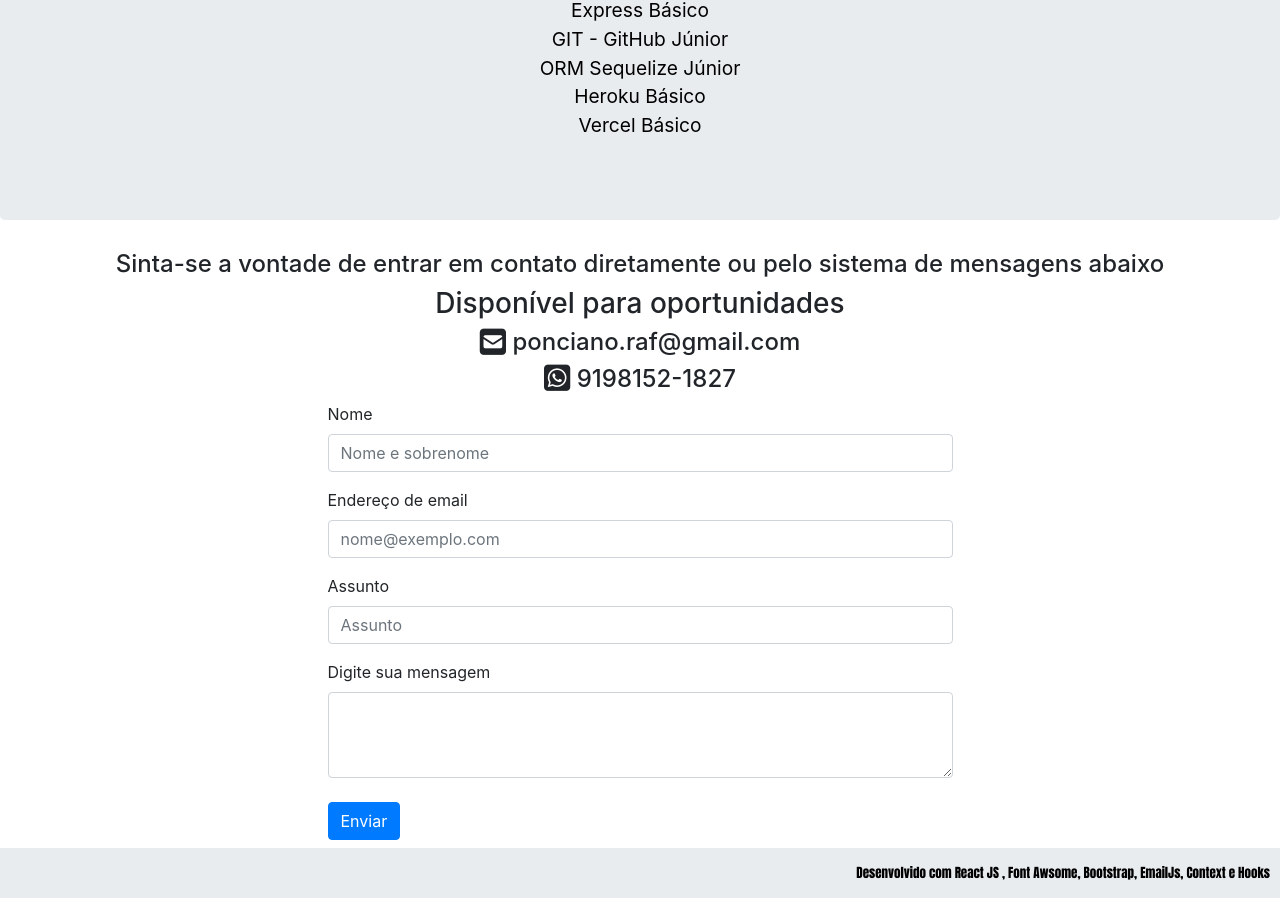
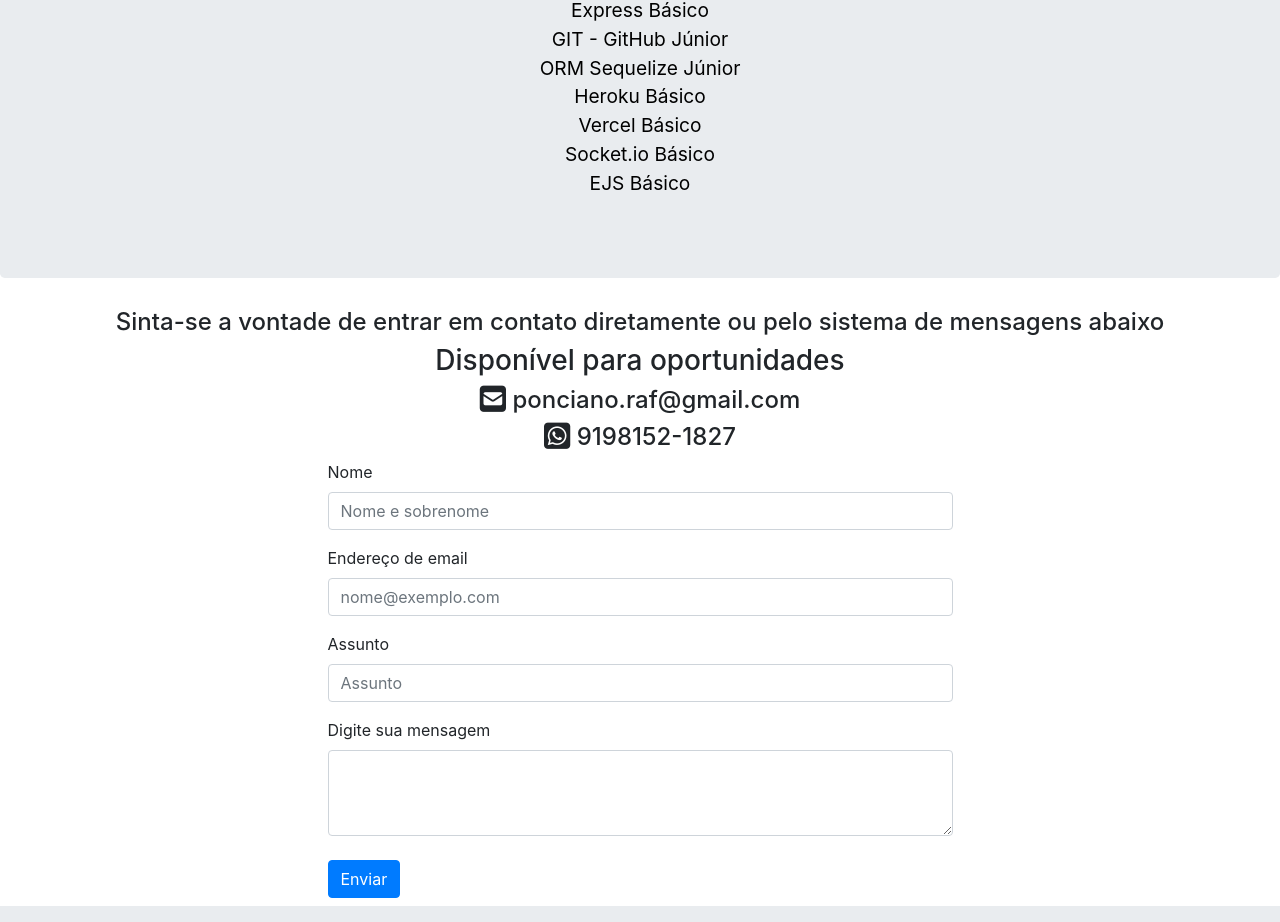
Before and after one commit to rafMewtwo/dev-portifolio, a React (Create React App) app: page / in a window 1280 px wide. Shown: the part 1835-2757 px from the top of the page. Before the commit the page ends 2733 px from the top, so only its background shows below. Built offline with nearby package versions, Linux system fonts and the light colour scheme; no server answers.

Commit message:
add skills

```diff
--- a/src/pages/About.js
+++ b/src/pages/About.js
@@ -25,6 +25,8 @@ function AboutRead() {
           <li>ORM Sequelize Júnior</li>
           <li>Heroku Básico</li>
           <li>Vercel Básico</li>
+          <li>Socket.io Básico</li>
+          <li>EJS Básico</li>
         </ul>
       </div>
     </section>
```
